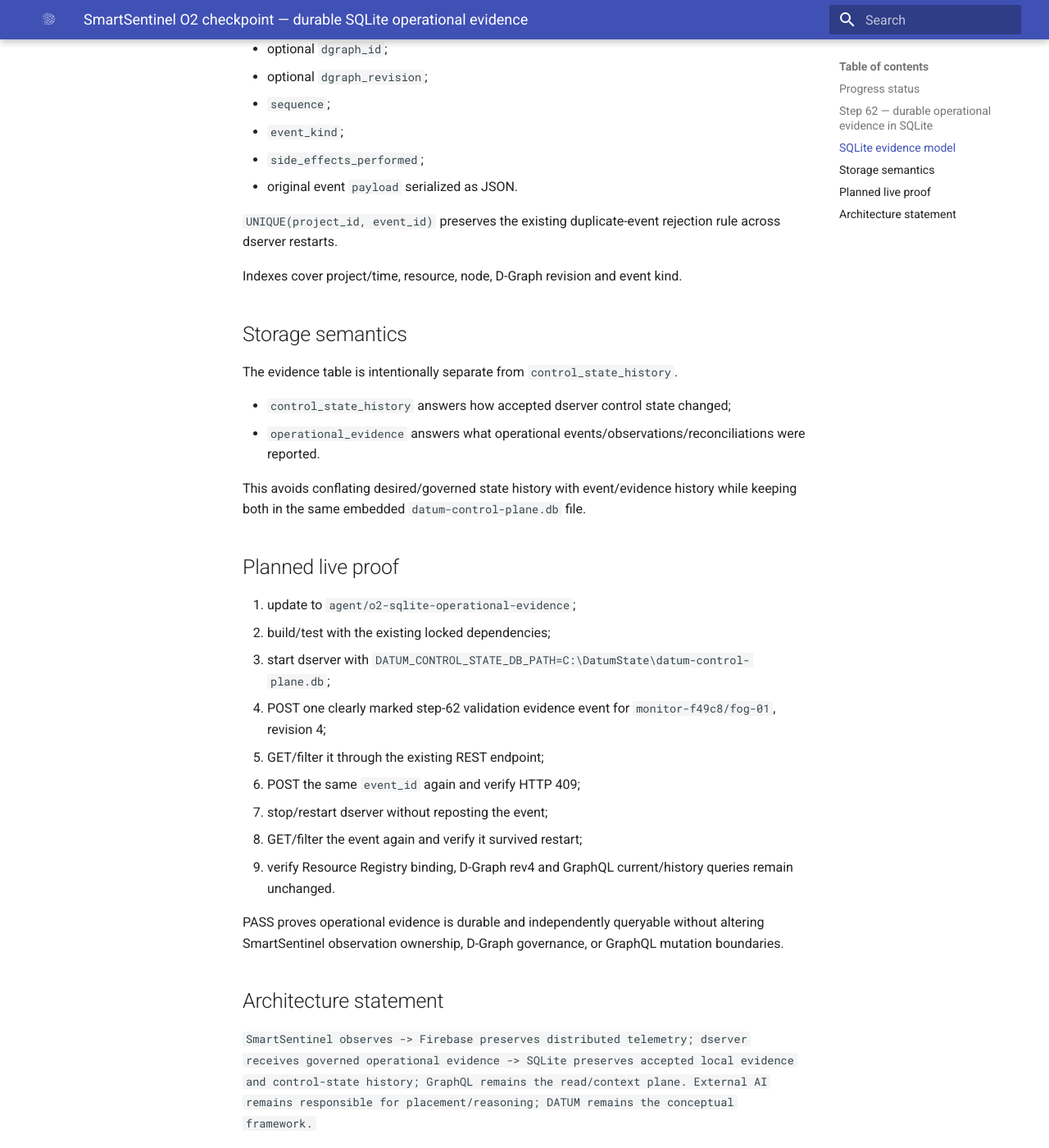
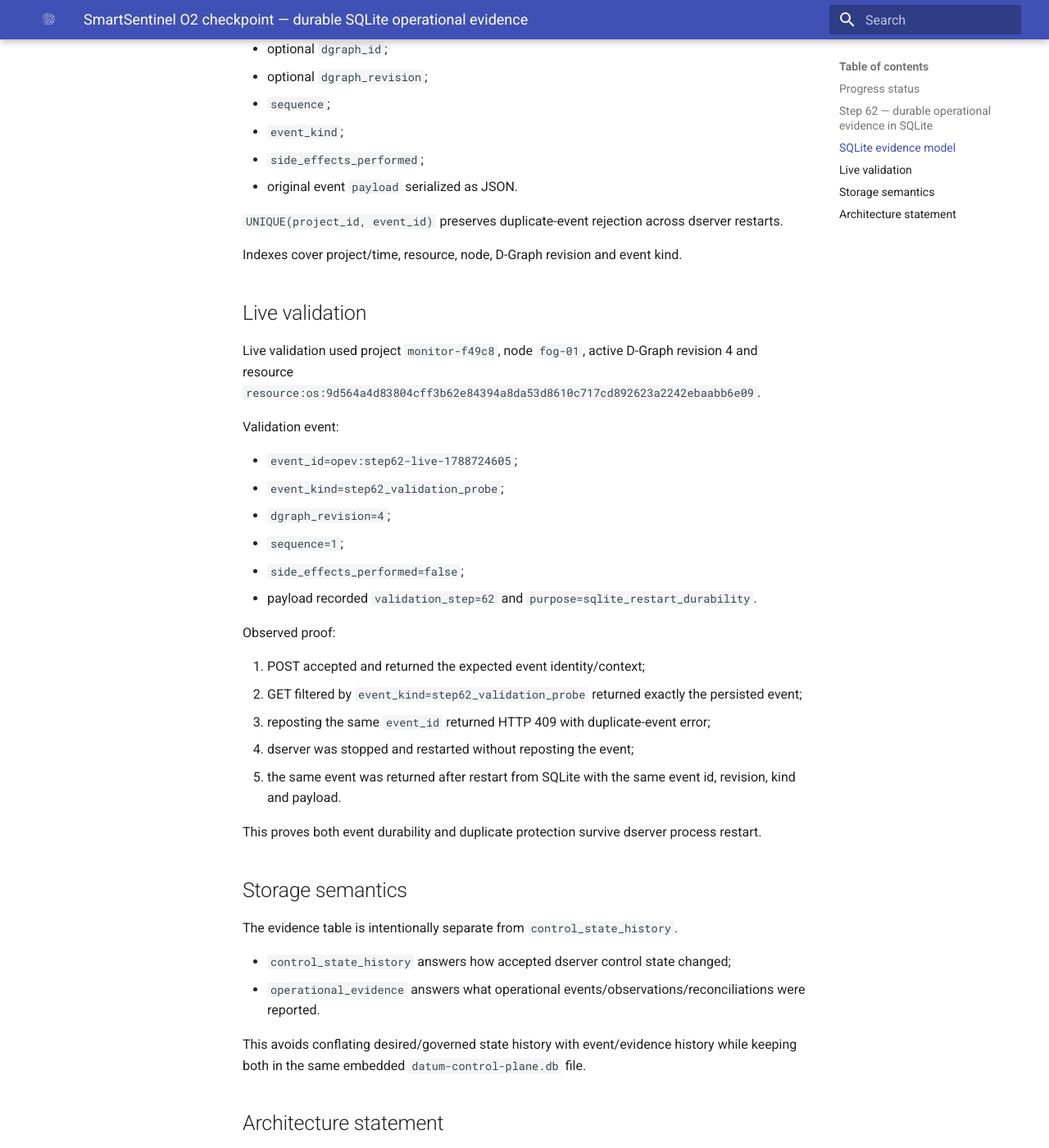
Before and after one commit to dnredson/datum, an MkDocs documentation site: the page built from documentation/checkpoints/SMARTSENTINEL_PROGRESS_2026-09-06_O2_SQLITE_OPERATIONAL_EVIDENCE.md, in a window 1280 px wide and 1400 px high, scrolled down 1746 px. Shown: the whole window at 82% size. Built offline with MkDocs 1.6.1 and Material for MkDocs 9.7.7, drawn with Linux system fonts in a browser that asks for light colours; some of the changed text lies outside the part shown.

Commit message:
Close step 62 durable operational evidence live validation

```diff
--- a/documentation/checkpoints/SMARTSENTINEL_PROGRESS_2026-09-06_O2_SQLITE_OPERATIONAL_EVIDENCE.md
+++ b/documentation/checkpoints/SMARTSENTINEL_PROGRESS_2026-09-06_O2_SQLITE_OPERATIONAL_EVIDENCE.md
@@ -59,9 +59,32 @@
 - `side_effects_performed`;
 - original event `payload` serialized as JSON.
 
-`UNIQUE(project_id, event_id)` preserves the existing duplicate-event rejection rule across dserver restarts.
+`UNIQUE(project_id, event_id)` preserves duplicate-event rejection across dserver restarts.
 
 Indexes cover project/time, resource, node, D-Graph revision and event kind.
+
+## Live validation
+
+Live validation used project `monitor-f49c8`, node `fog-01`, active D-Graph revision 4 and resource `resource:os:9d564a4d83804cff3b62e84394a8da53d8610c717cd892623a2242ebaabb6e09`.
+
+Validation event:
+
+- `event_id=opev:step62-live-1788724605`;
+- `event_kind=step62_validation_probe`;
+- `dgraph_revision=4`;
+- `sequence=1`;
+- `side_effects_performed=false`;
+- payload recorded `validation_step=62` and `purpose=sqlite_restart_durability`.
+
+Observed proof:
+
+1. POST accepted and returned the expected event identity/context;
+2. GET filtered by `event_kind=step62_validation_probe` returned exactly the persisted event;
+3. reposting the same `event_id` returned HTTP 409 with duplicate-event error;
+4. dserver was stopped and restarted without reposting the event;
+5. the same event was returned after restart from SQLite with the same event id, revision, kind and payload.
+
+This proves both event durability and duplicate protection survive dserver process restart.
 
 ## Storage semantics
 
@@ -72,20 +95,6 @@
 
 This avoids conflating desired/governed state history with event/evidence history while keeping both in the same embedded `datum-control-plane.db` file.
 
-## Planned live proof
-
-1. update to `agent/o2-sqlite-operational-evidence`;
-2. build/test with the existing locked dependencies;
-3. start dserver with `DATUM_CONTROL_STATE_DB_PATH=C:\DatumState\datum-control-plane.db`;
-4. POST one clearly marked step-62 validation evidence event for `monitor-f49c8/fog-01`, revision 4;
-5. GET/filter it through the existing REST endpoint;
-6. POST the same `event_id` again and verify HTTP 409;
-7. stop/restart dserver without reposting the event;
-8. GET/filter the event again and verify it survived restart;
-9. verify Resource Registry binding, D-Graph rev4 and GraphQL current/history queries remain unchanged.
-
-PASS proves operational evidence is durable and independently queryable without altering SmartSentinel observation ownership, D-Graph governance, or GraphQL mutation boundaries.
-
 ## Architecture statement
 
 `SmartSentinel observes -> Firebase preserves distributed telemetry; dserver receives governed operational evidence -> SQLite preserves accepted local evidence and control-state history; GraphQL remains the read/context plane. External AI remains responsible for placement/reasoning; DATUM remains the conceptual framework.`
```
Also changed, not shown: other parts of documentation/checkpoints/SMARTSENTINEL_PROGRESS_2026-09-06_O2_SQLITE_OPERATIONAL_EVIDENCE.md (+1 -1 lines).
